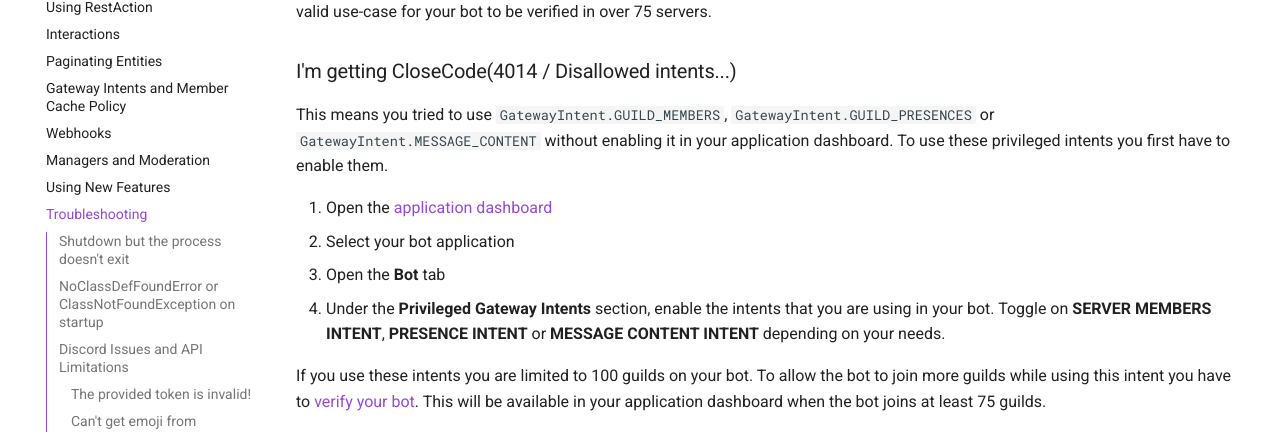
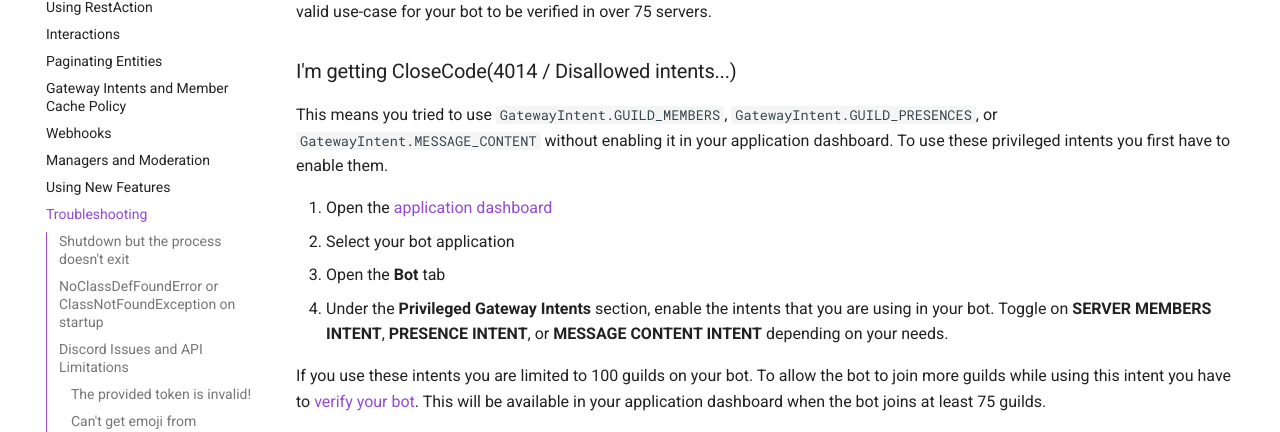
Before and after one commit to discord-jda/JDA-Website, an MkDocs documentation site: the page built from docs/using-jda/troubleshooting.md, in a window 1280 px wide and 900 px high, scrolled down 7241 px. Shown: the part 155-587 px from the top of the window. Built offline with MkDocs 1.6.1 and Material for MkDocs 9.7.7, drawn with Linux system fonts in a browser that asks for light colours; comment, search, counter and statistics services are not loaded.

Commit message:
Oxford comma

```diff
--- a/docs/using-jda/troubleshooting.md
+++ b/docs/using-jda/troubleshooting.md
@@ -302,12 +302,12 @@
 
 ### I'm getting CloseCode(4014 / Disallowed intents...)
 
-This means you tried to use `GatewayIntent.GUILD_MEMBERS`, `GatewayIntent.GUILD_PRESENCES` or `GatewayIntent.MESSAGE_CONTENT` without enabling it in your application dashboard. To use these privileged intents you first have to enable them.
+This means you tried to use `GatewayIntent.GUILD_MEMBERS`, `GatewayIntent.GUILD_PRESENCES`, or `GatewayIntent.MESSAGE_CONTENT` without enabling it in your application dashboard. To use these privileged intents you first have to enable them.
 
 1. Open the [application dashboard](https://discord.com/developers/applications)
 1. Select your bot application
 1. Open the **Bot** tab
-1. Under the **Privileged Gateway Intents** section, enable the intents that you are using in your bot. Toggle on **SERVER MEMBERS INTENT**, **PRESENCE INTENT** or **MESSAGE CONTENT INTENT** depending on your needs.
+1. Under the **Privileged Gateway Intents** section, enable the intents that you are using in your bot. Toggle on **SERVER MEMBERS INTENT**, **PRESENCE INTENT**, or **MESSAGE CONTENT INTENT** depending on your needs.
 
 If you use these intents you are limited to 100 guilds on your bot. To allow the bot to join more guilds while using this intent you have to [verify your bot](https://blog.discord.com/the-future-of-bots-on-discord-4e6e050ab52e). This will be available in your application dashboard when the bot joins at least 75 guilds.
 
```
